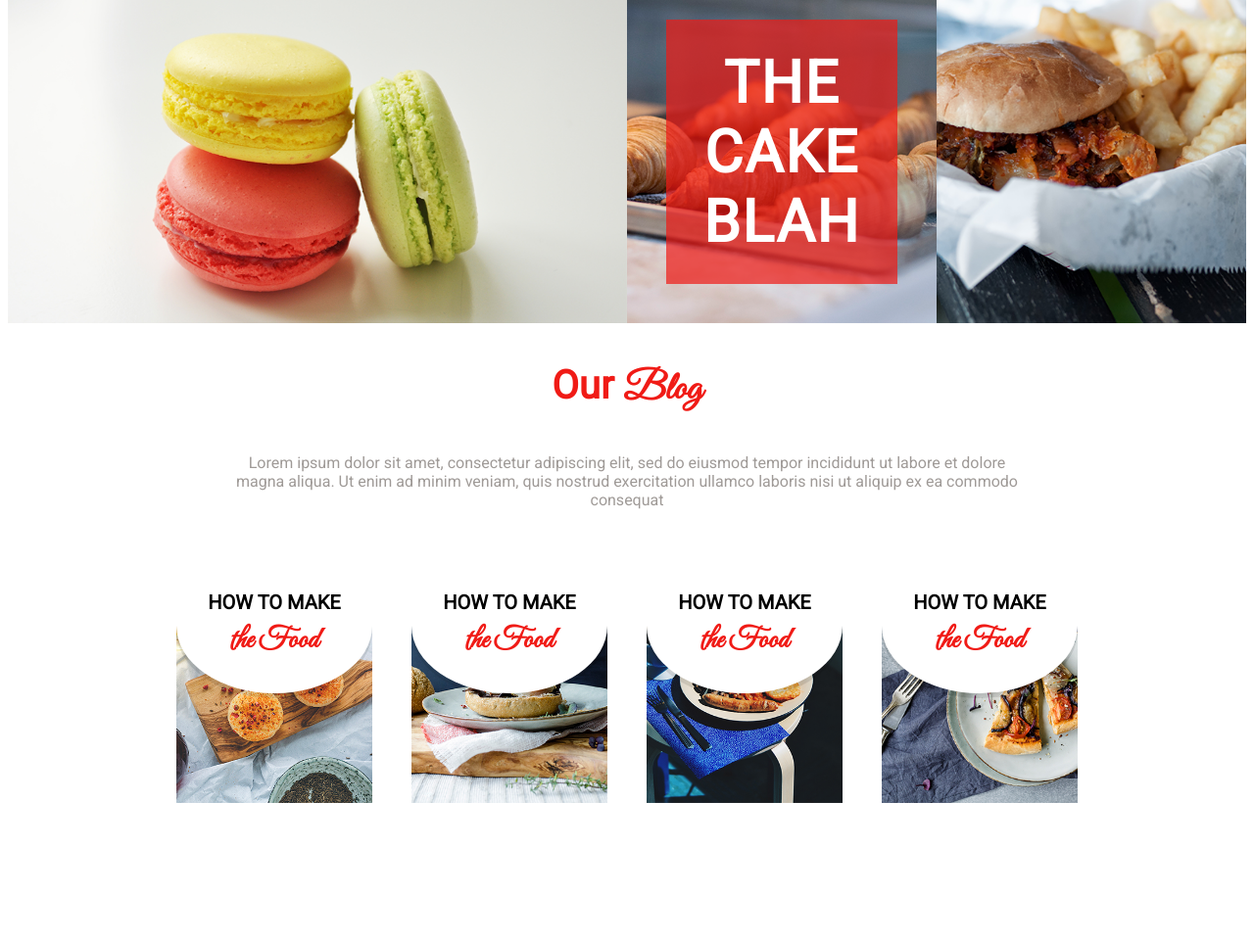
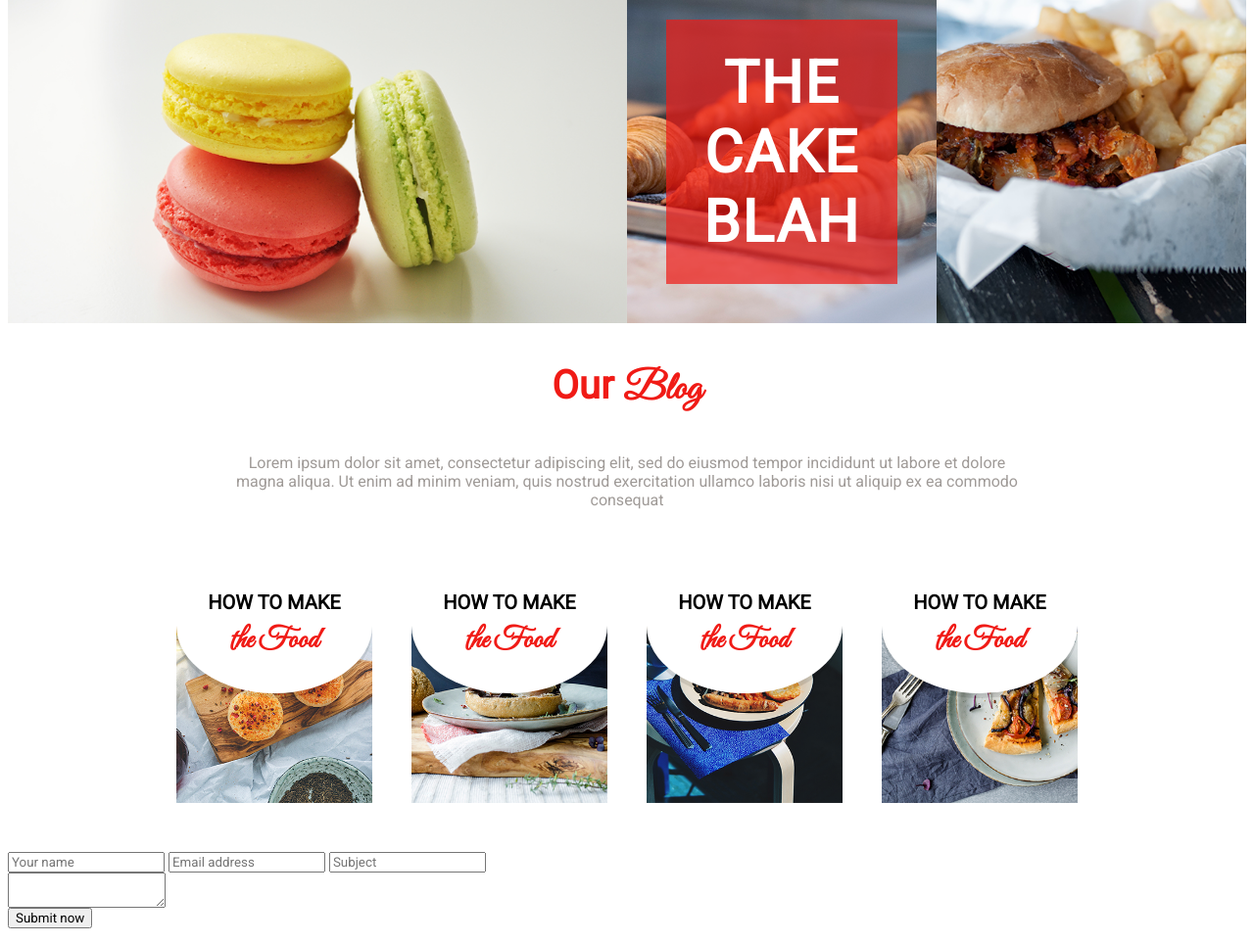
Before and after one commit to MagdaKoduje/Page1, a website: page index.html in a window 1280 px wide. Shown: the part 3799-4763 px from the top of the page at 98% size. Before the commit the page ends 4669 px from the top, so only its background shows below. Drawn offline with Linux system fonts and the light colour scheme.

Commit message:
From- first part

```diff
--- a/index.html
+++ b/index.html
@@ -149,8 +149,28 @@
                 </div>
             </div>
         </div>
+    </section>
+
+    <section class="contact">
+
+        <form>
+            <div>
+                <input type="text" placeholder="Your name">
+                <input type="email" placeholder="Email address">
+                <input type="text" placeholder="Subject">
+            </div>
+            <div>
+                <textarea type="text"></textarea>
+            </div>
+            <div>
+                <input type="submit" value="Submit now">
+            </div>
+
+        </form>
+
 
     </section>
+
 
 
 
```
